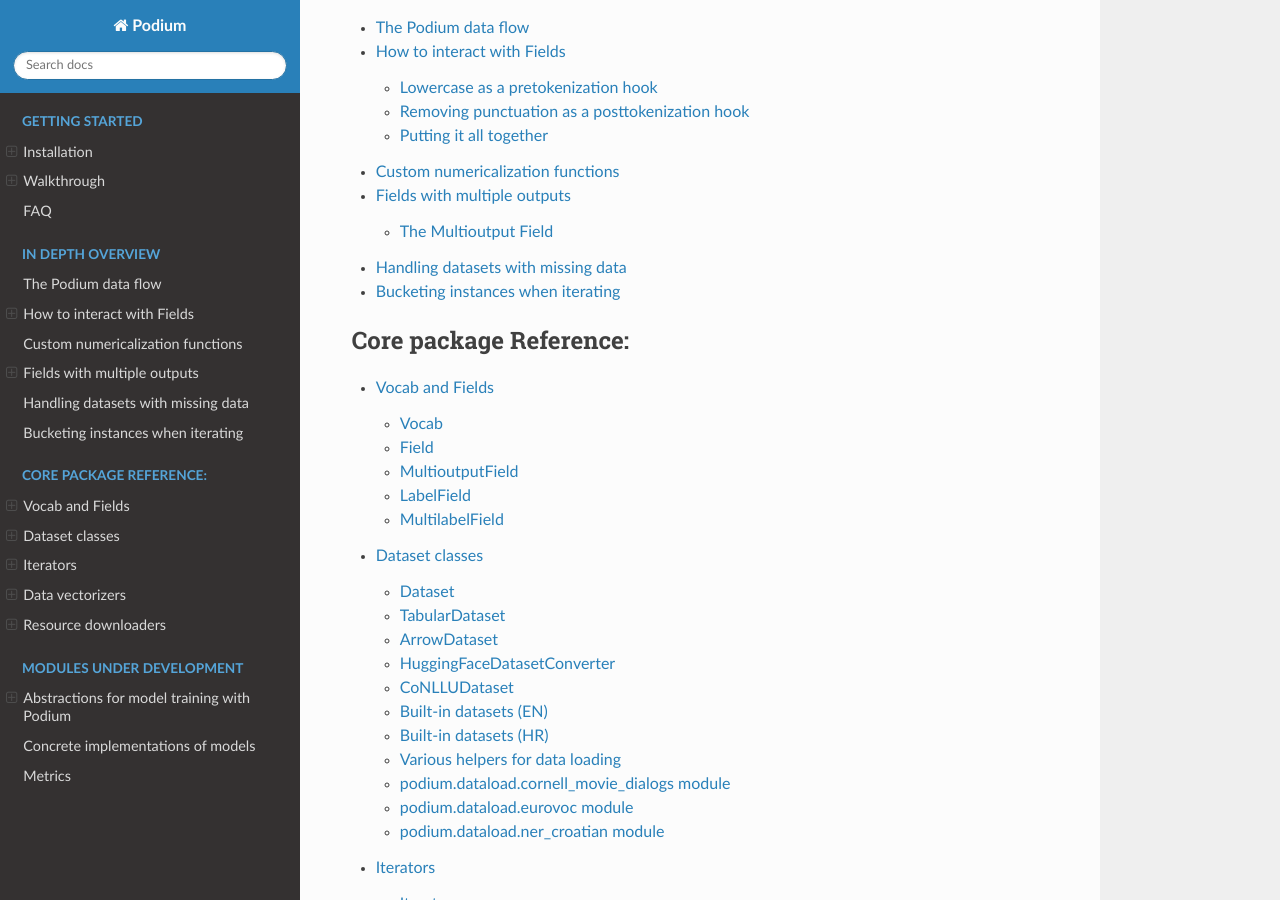
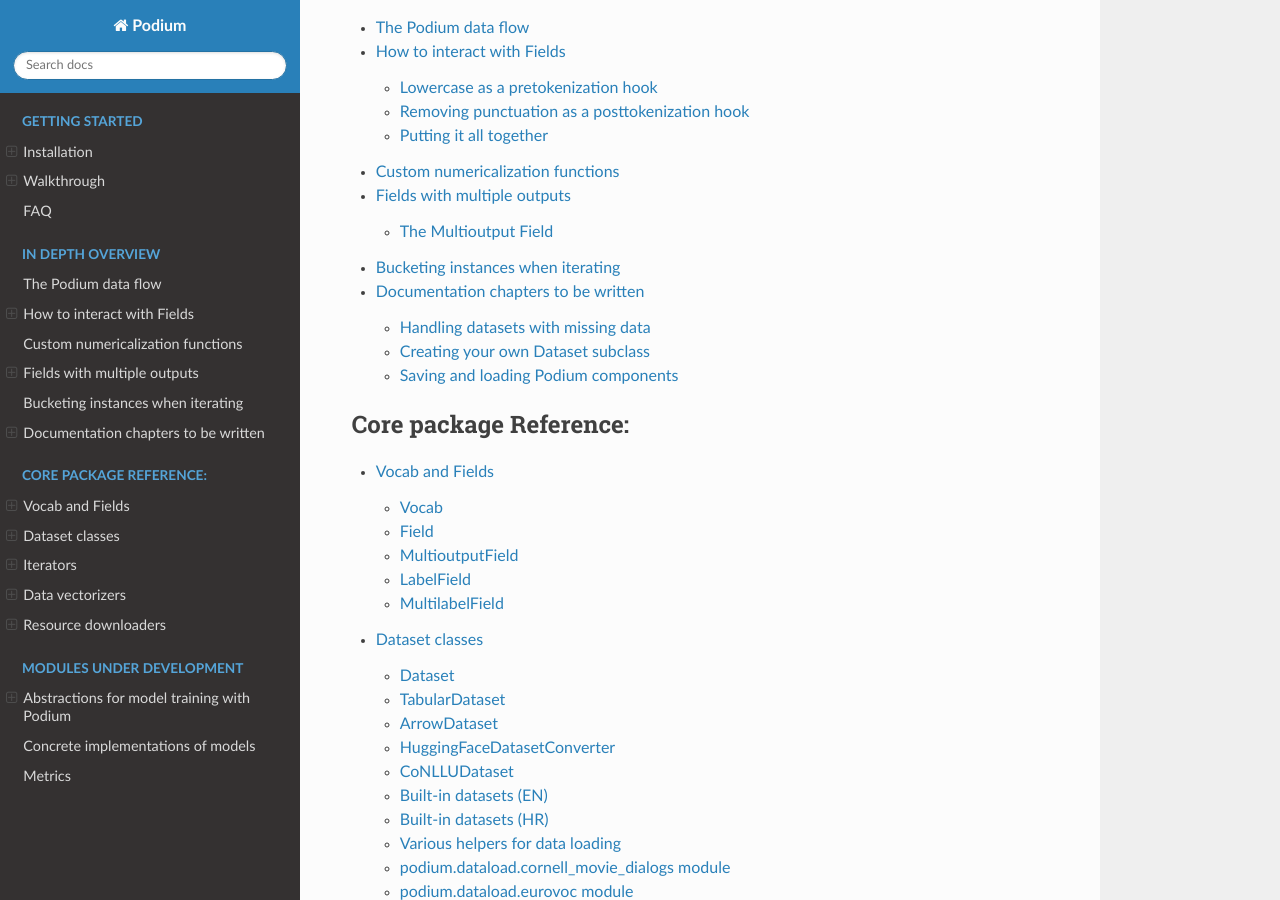
Before and after one commit to TakeLab/podium, a Sphinx documentation site: the page built from docs/source/index.rst, in a window 1280 px wide and 900 px high, scrolled down 1112 px. Built offline with Sphinx 7.4.7 and the Read the Docs theme 2.0.0, drawn with Linux system fonts in a browser that asks for light colours.

Commit message:
Add newlines in code snippets for readability

```diff
--- a/docs/source/advanced.rst
+++ b/docs/source/advanced.rst
@@ -32,6 +32,7 @@
   >>> text = Field(name='text', numericalizer=Vocab(), keep_raw=True)
   >>> label = LabelField(name='label')
   >>> fields = {'text': text, 'label':label}
+  >>>
   >>> sst_train, sst_test, sst_dev = SST.get_dataset_splits(fields=fields)
   >>> print(sst_train[222].text)
   ('A slick , engrossing melodrama .', ['A', 'slick', ',', 'engrossing', 'melodrama', '.'])
@@ -119,6 +120,7 @@
   >>>        )
   >>> label = LabelField(name='label')
   >>> fields = {'text':text, 'label':label}
+  >>>
   >>> sst_train, sst_test, sst_dev = SST.get_dataset_splits(fields=fields)
   >>> print(sst_train[222])
   ('a slick , engrossing melodrama .', ['a', 'slick', 'engrossing', 'melodrama'])
@@ -137,12 +139,14 @@
   >>> from transformers import BertTokenizer
   >>> tokenizer = BertTokenizer.from_pretrained('bert-base-uncased')
   >>> pad_index = tokenizer.convert_tokens_to_ids(tokenizer.pad_token)
+  >>>
   >>> subword_field = Field("text",
   >>>                       padding_token=pad_index,
   >>>                       tokenizer=tokenizer.tokenize,
   >>>                       numericalizer=tokenizer.convert_tokens_to_ids)
   >>> label = LabelField('label')
   >>> fields = {'text': subword_field, 'label':label}
+  >>>
   >>> sst_train, sst_test, sst_dev = SST.get_dataset_splits(fields=fields)
   >>> print(sst_train[222])
   (None, ['a', 'slick', ',', 'eng', '##ross', '##ing', 'mel', '##od', '##rama', '.'])
@@ -161,6 +165,7 @@
   >>> text = Field(name='word', numericalizer=Vocab())
   >>> label = LabelField(name='label')
   >>> fields = {'text':(char, text), 'label':label}
+  >>>
   >>> sst_train, sst_test, sst_dev = SST.get_dataset_splits(fields=fields)
   >>> print(sst_train[222].word, sst_train[222].char, sep='\n')
   (None, ['A', 'slick', ',', 'engrossing', 'melodrama', '.'])
@@ -190,10 +195,13 @@
   >>> # Define the output Fields and the MultioutputField
   >>> word = Field(name='word', numericalizer=Vocab(), posttokenize_hooks=(extract_text_hook,))
   >>> pos = Field(name='pos', numericalizer=Vocab(), posttokenize_hooks=(extract_pos_hook,))
+  >>>
   >>> spacy_tokenizer = spacy.load('en', disable=['parser', 'ner'])
   >>> text = MultioutputField([word, pos], tokenizer=spacy_tokenizer)
+  >>>
   >>> label = LabelField(name='label')
   >>> fields = {'text': text, 'label':label}
+  >>>
   >>> sst_train, sst_test, sst_dev = SST.get_dataset_splits(fields=fields)
   >>> print(sst_train[222].word, sst_train[222].pos, sep='\n')
   (None, ['A', 'slick', ',', 'engrossing', 'melodrama', '.'])
@@ -207,9 +215,6 @@
   - :obj:`pretokenization_hooks` ``(tuple(Callable))``: a sequence of pretokenization hooks to apply to the raw data.
 
 After tokenization, the processed data will be sent to all of the output Fields. Note that only the post-tokenization part of the output fields will be used.
-
-Handling datasets with missing data
-===================================
 
 Bucketing instances when iterating
 ==================================
@@ -227,8 +232,10 @@
   >>> text = Field(name='text', numericalizer=vocab)
   >>> label = LabelField(name='label')
   >>> fields = {'text':text, 'label':label}
+  >>>
   >>> train, test, valid = SST.get_dataset_splits(fields=fields)
   >>> # Define the iterators and our sort key
+  >>>
   >>> from podium import Iterator, BucketIterator
   >>> def instance_length(instance):
   >>>   # Use the text Field
@@ -242,6 +249,7 @@
 
   >>> import numpy as np
   >>> vanilla_iter = Iterator(train, batch_size=32)
+  >>>
   >>> def count_padding(batch, padding_idx):
   >>>   return np.count_nonzero(batch == padding_idx)
   >>> padding_index = vocab.padding_index()
@@ -249,6 +257,7 @@
   >>> for iterator in (vanilla_iter, bucket_iter):
   >>>   total_padding = 0
   >>>   total_size = 0
+  >>>
   >>>   for batch_x, batch_y in iterator:
   >>>       total_padding += count_padding(batch_x.text, padding_index)
   >>>       total_size += batch_x.text.size
--- /dev/null
+++ b/docs/source/coming_soon.rst
@@ -0,0 +1,11 @@
+Documentation chapters to be written
+====================================
+
+Handling datasets with missing data
+-----------------------------------
+
+Creating your own Dataset subclass
+----------------------------------
+
+Saving and loading Podium components
+------------------------------------
--- a/docs/source/index.rst
+++ b/docs/source/index.rst
@@ -34,6 +34,7 @@
     :caption: In depth overview
 
     advanced
+    coming_soon
 
 .. toctree::
    :maxdepth: 2
--- a/docs/source/walkthrough.rst
+++ b/docs/source/walkthrough.rst
@@ -155,6 +155,7 @@
   >>> glove = GloVe()
   >>> embeddings = glove.load_vocab(vocab)
   >>> print(f"For vocabulary of size: {len(vocab)} loaded embedding matrix of shape: {embeddings.shape}")
+  >>>
   >>> # We can obtain vectors for a single word (given the word is loaded) like this:
   >>> word = "sport"
   >>> print(f"Vector for {word}: {glove.token_to_vector(word)}")
@@ -195,6 +196,7 @@
   >>> # Obtain the whole dataset as a batch
   >>> x, y = sst_train.batch()
   >>> tfidf_batch = tfidf_vectorizer.transform(x.text)
+  >>>
   >>> print(type(tfidf_batch), tfidf_batch.shape)
   >>> print(tfidf_batch[222])
   <class 'scipy.sparse.csr.csr_matrix'> (6920, 4998)
@@ -231,6 +233,7 @@
   >>> fields = {'premise':   Field('premise', numericalizer=shared_vocab, tokenizer="spacy-en"),
   >>>         'hypothesis':Field('hypothesis', numericalizer=shared_vocab, tokenizer="spacy-en"),
   >>>         'label':     LabelField('label')}
+  >>>
   >>> dataset = TabularDataset('my_dataset.csv', format='csv', fields=fields)
   >>> print(dataset)
   TabularDataset[Size: 1, Fields: ['premise', 'hypothesis', 'label']]
@@ -257,10 +260,12 @@
   >>> imdb = datasets.load_dataset('imdb')
   >>> print(imdb.keys())
   dict_keys(['train', 'test', 'unsupervised'])
+  >>>
   >>> # We create an adapter for huggingface dataset schema to podium Fields.
   >>> # These are not yet Podium datasets, but behave as such (you can iterate
   >>> # over them as if they were).
   >>> imdb = hfd.from_dataset_dict(imdb)
   >>> imdb_train, imdb_test, imdb_unsupervised = hfd.from_dataset_dict(imdb).values()
+  >>>
   >>> print(imdb_train.fields)
   {'text': Field[name: text, is_target: False, vocab: Vocab[finalized: False, size: 0]], 'label': LabelField[name: label, is_target: True]}
```
Also changed, not shown: README.md (+1 -1 lines).
